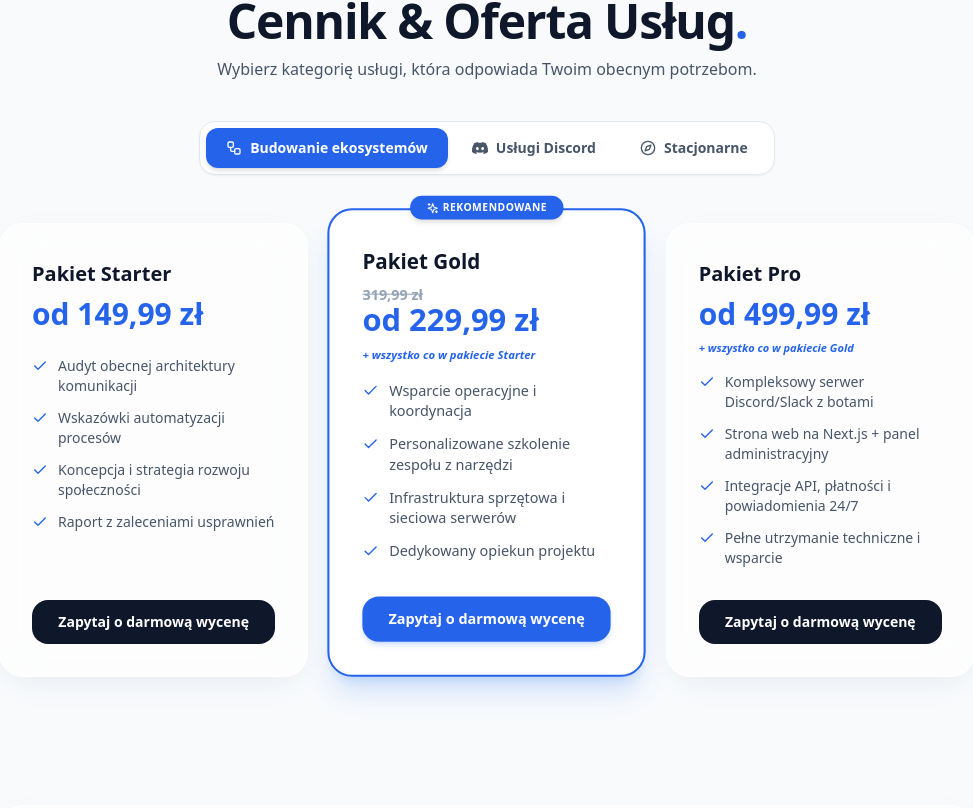
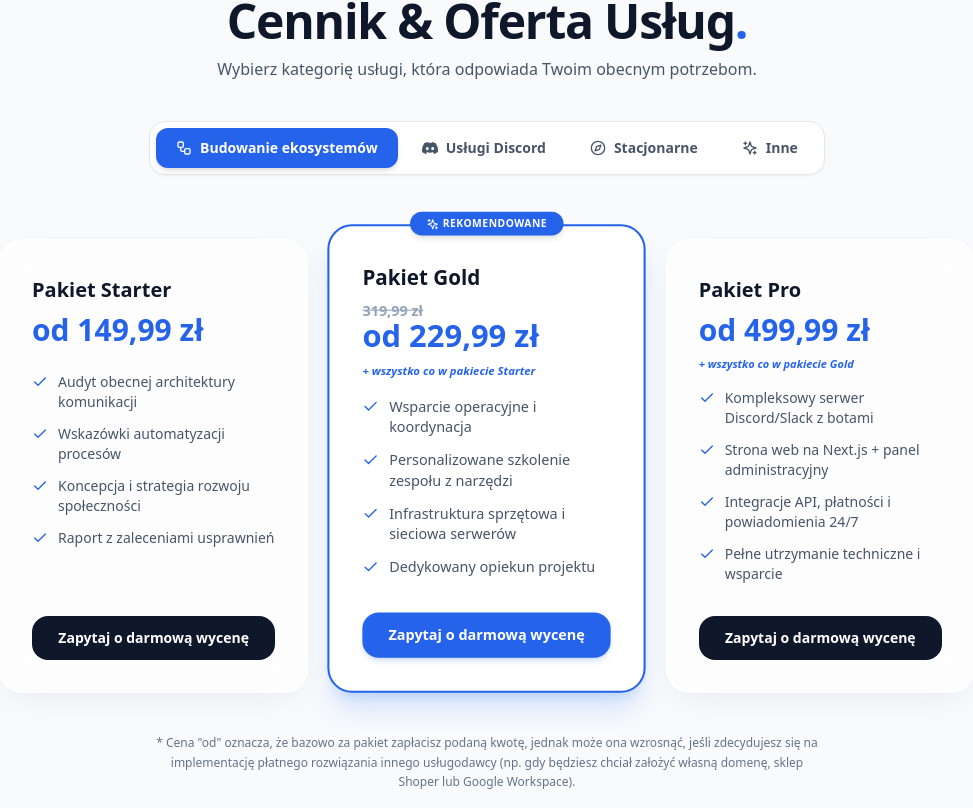
Before and after one commit to Ksperix/ksperix.dev, a Next.js app: page / in a window 1280 px wide. Shown: the part 7792-8600 px from the top of the page, without its empty margins (153-1126 px from the left). Built offline with nearby package versions, Linux system fonts and the light colour scheme.

Commit message:
Update page.js

```diff
--- a/src/app/page.js
+++ b/src/app/page.js
@@ -331,6 +331,10 @@ export default function Home() {
     { name: "Serwis smartfona / Wymiana szybki", desc: "Wymiana ekranu, baterii, czyszczenie gniazd i głośników", price: "od 150 zł" },
     { name: "Formatowanie & Dobre ustawienia OS", desc: "Instalacja Windows/macOS, sterowników, zabezpieczenia", price: "od 100 zł" },
     { name: "Konsultacja stacjonarna w Krakowie / Małopolsce", desc: "Doradztwo technologiczne na miejscu, audyt sprzętowy i sieciowy", price: "150 zł /h" }
+  ];
+
+  const otherServices = [
+    { name: "Indywidualne Projekty & Konsultacje", desc: "Audyty, wdrożenia nietypowych rozwiązań, migracje danych, skrypty na zamówienie", price: "Wycena indywidualna" }
   ];
 
   return (
@@ -672,7 +676,7 @@ export default function Home() {
         </div>
 
         {/* PRZEŁĄCZNIK KATEGORII CENNIKA */}
-        <div className="flex justify-center mb-12">
+        <div className="flex justify-center mb-16">
           <div className="inline-flex p-1.5 rounded-2xl bg-white border border-slate-200 shadow-sm flex-wrap justify-center gap-1">
             <button
               onClick={() => setPricingCategory('ecosystems')}
@@ -704,6 +708,16 @@ export default function Home() {
             >
               <Compass className="w-4 h-4" /> Stacjonarne
             </button>
+            <button
+              onClick={() => setPricingCategory('other')}
+              className={`px-5 py-2.5 rounded-xl text-xs sm:text-sm font-bold transition-all flex items-center gap-2 cursor-pointer ${
+                pricingCategory === 'other'
+                  ? 'bg-blue-600 text-white shadow-md'
+                  : 'text-slate-600 hover:text-slate-900'
+              }`}
+            >
+              <Sparkles className="w-4 h-4" /> Inne
+            </button>
           </div>
         </div>
 
@@ -712,8 +726,9 @@ export default function Home() {
           <motion.div
             initial={{ opacity: 0, y: 15 }}
             animate={{ opacity: 1, y: 0 }}
-            className="grid md:grid-cols-3 gap-6 items-stretch"
+            className="space-y-6"
           >
+            <div className="grid md:grid-cols-3 gap-6 items-stretch">
               {pricingTiers.map((tier, idx) => (
                 <div
                   key={idx}
@@ -770,6 +785,11 @@ export default function Home() {
                   </button>
                 </div>
               ))}
+            </div>
+
+            <p className="text-center text-xs text-slate-500 max-w-2xl mx-auto pt-4 leading-relaxed font-normal">
+              * Cena &quot;od&quot; oznacza, że bazowo za pakiet zapłacisz podaną kwotę, jednak może ona wzrosnąć, jeśli zdecydujesz się na implementację płatnego rozwiązania innego usługodawcy (np. gdy będziesz chciał założyć własną domenę, sklep Shoper lub Google Workspace).
+            </p>
           </motion.div>
         )}
 
@@ -825,6 +845,42 @@ export default function Home() {
 
             <div className="divide-y divide-slate-100">
               {localServices.map((item, itemIdx) => (
+                <div key={itemIdx} className="py-4 flex flex-col sm:flex-row sm:items-center justify-between gap-4 hover:bg-blue-50/30 px-3 rounded-xl transition-colors">
+                  <div>
+                    <h4 className="font-bold text-slate-900 text-sm sm:text-base">{item.name}</h4>
+                    <p className="text-xs text-slate-500 mt-0.5">{item.desc}</p>
+                  </div>
+                  <div className="flex items-center gap-4 shrink-0">
+                    <span className="text-sm font-black text-blue-600 bg-blue-50 px-3 py-1 rounded-full border border-blue-100">{item.price}</span>
+                    <button
+                      onClick={() => scrollToSection('contact')}
+                      className="p-2 rounded-full bg-slate-100 hover:bg-blue-600 hover:text-white text-slate-600 transition-colors cursor-pointer"
+                    >
+                      <ArrowRight className="w-4 h-4" />
+                    </button>
+                  </div>
+                </div>
+              ))}
+            </div>
+          </motion.div>
+        )}
+
+        {/* WARIANT 4: INNE USŁUGI */}
+        {pricingCategory === 'other' && (
+          <motion.div
+            initial={{ opacity: 0, y: 15 }}
+            animate={{ opacity: 1, y: 0 }}
+            className="glass-card rounded-3xl p-6 sm:p-8 border border-white/80 shadow-md"
+          >
+            <div className="flex items-center gap-3 mb-6 border-b border-slate-200/60 pb-4">
+              <div className="p-2.5 rounded-xl bg-blue-50 text-blue-600 border border-blue-100">
+                <Sparkles className="w-5 h-5 text-blue-600" />
+              </div>
+              <h3 className="text-xl font-bold text-slate-900">Inne Usługi & Projekt Dedykowany</h3>
+            </div>
+
+            <div className="divide-y divide-slate-100">
+              {otherServices.map((item, itemIdx) => (
                 <div key={itemIdx} className="py-4 flex flex-col sm:flex-row sm:items-center justify-between gap-4 hover:bg-blue-50/30 px-3 rounded-xl transition-colors">
                   <div>
                     <h4 className="font-bold text-slate-900 text-sm sm:text-base">{item.name}</h4>
```
Lines whose indentation alone changed are shown as unchanged.
